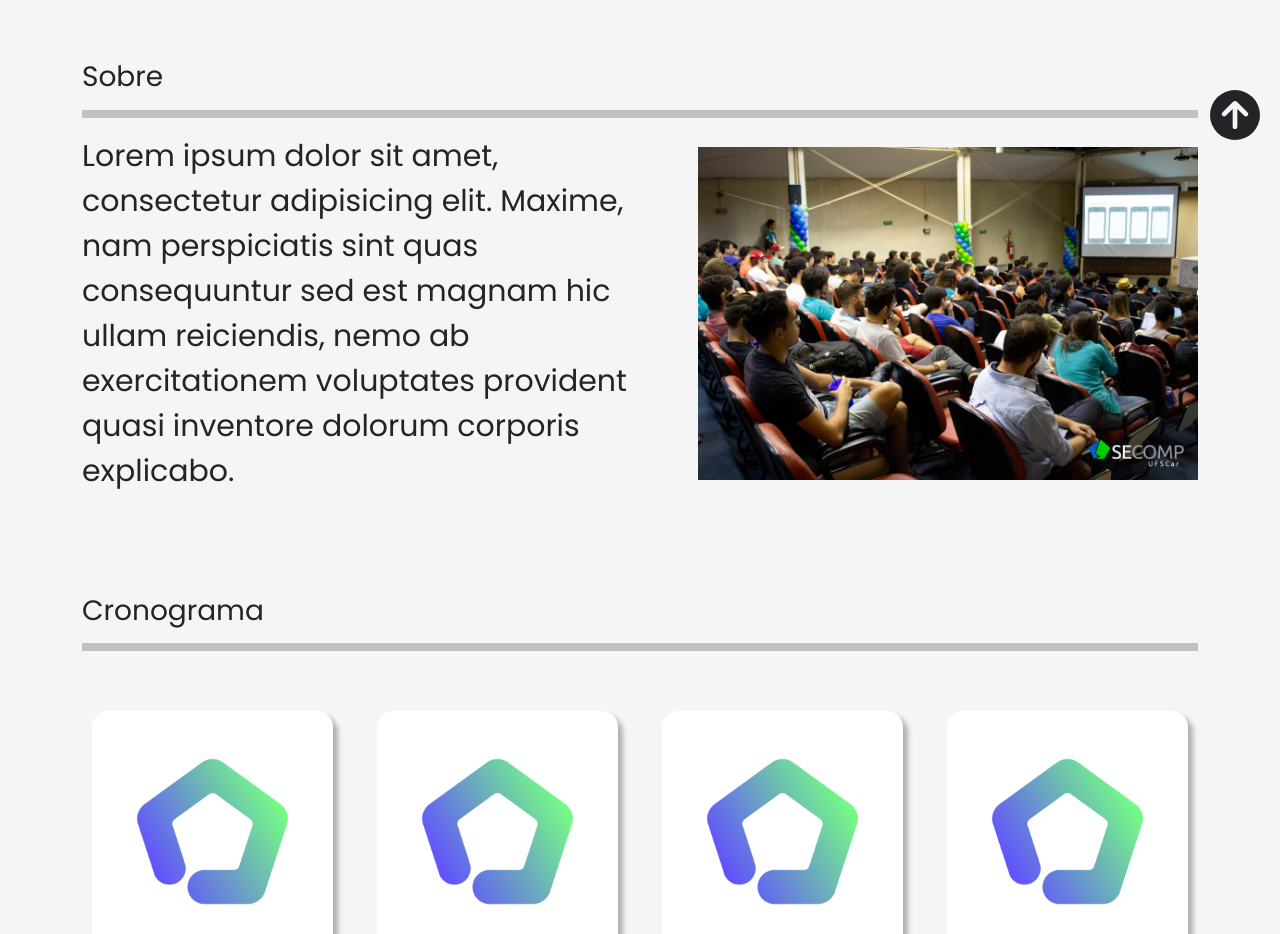
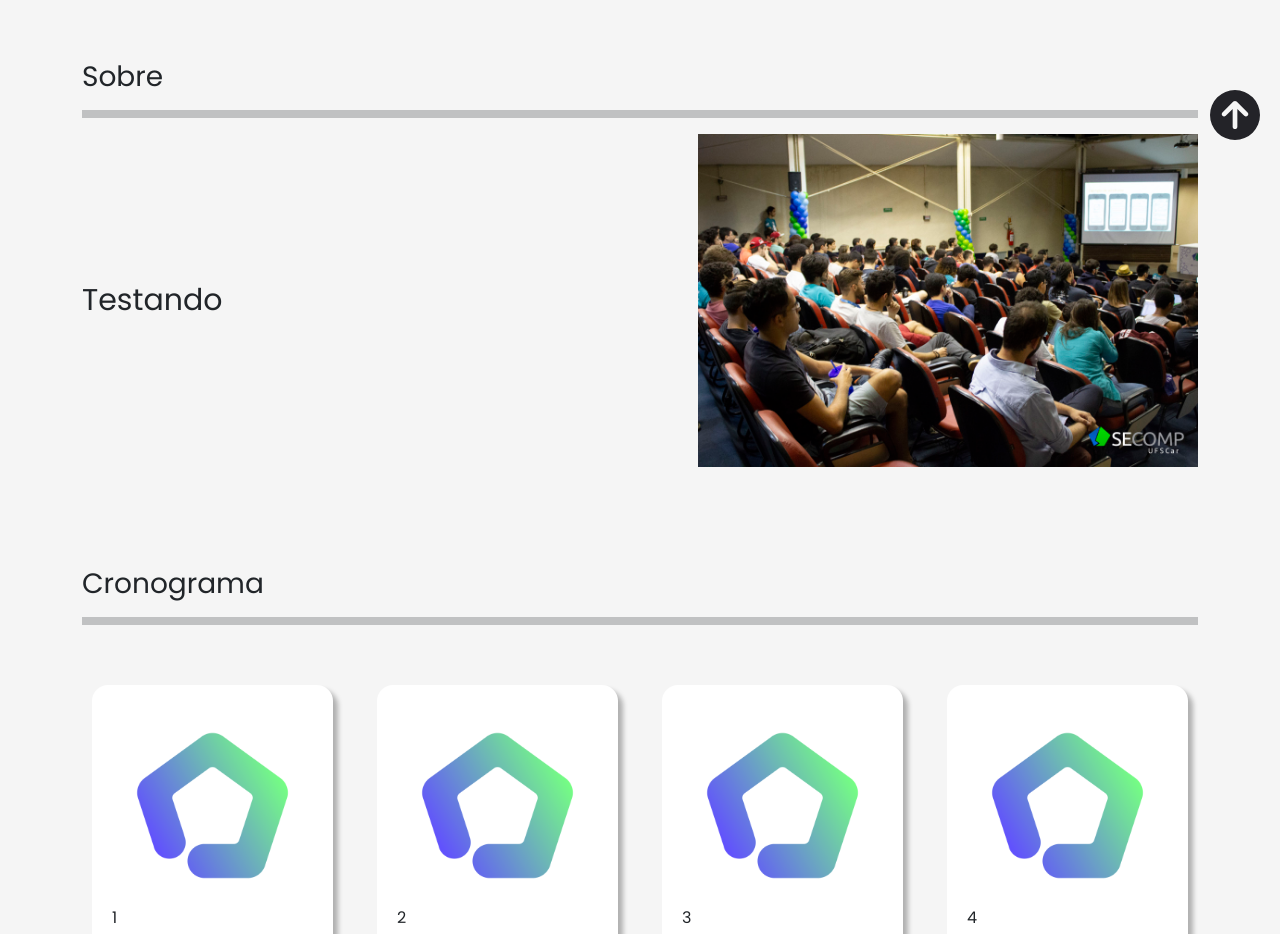
Before and after one commit to secompufscar/site-secompbeta, a React (Create React App) app: page / in a window 1280 px wide. Shown: the part 840-1774 px from the top of the page. Built offline with nearby package versions, Linux system fonts and the light colour scheme.

Commit message:
Testando, acho que agora foi

```diff
--- a/src/components/Sobre/index.jsx
+++ b/src/components/Sobre/index.jsx
@@ -7,13 +7,7 @@
             <h3>Sobre</h3><hr size="10" width="100%" />
             <div>
                 <div>
-                    Lorem ipsum dolor sit amet,
-                    consectetur adipisicing elit.
-                    Maxime, nam perspiciatis sint
-                    quas consequuntur sed est magnam
-                    hic ullam reiciendis, nemo ab exercitationem
-                    voluptates provident quasi inventore dolorum
-                    corporis explicabo.
+                  Testando
                 </div>
                 <div className='img-sobre'>
                     <img src={banner} alt="logo" />
```
